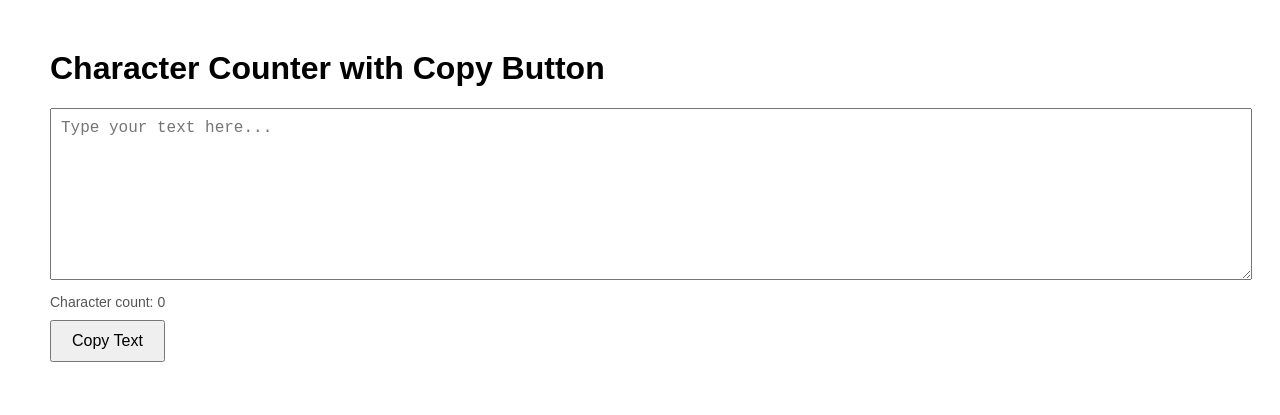
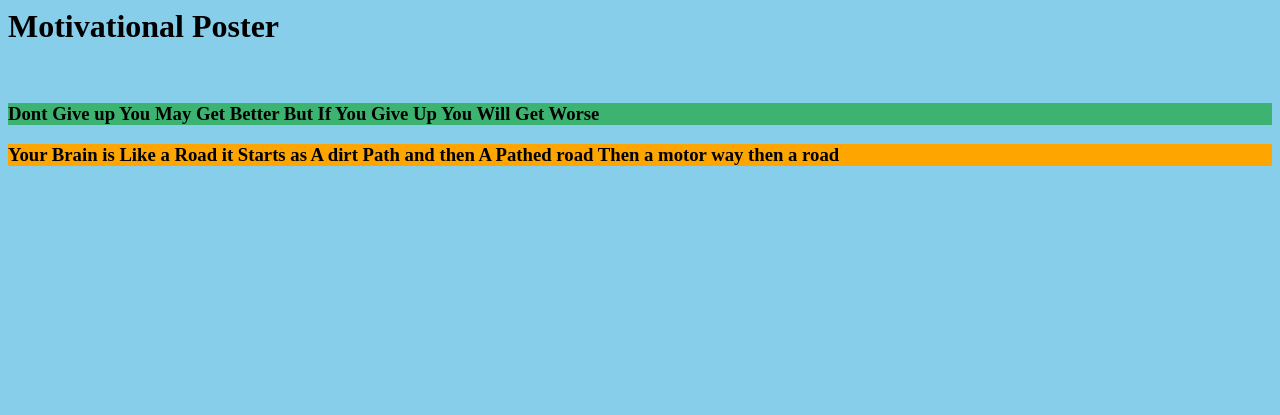
Before and after one commit to Olibot1107/Text.github.io, a plain HTML site: page Index.html in a window 1280 px wide. Drawn offline with Linux system fonts and the light colour scheme.

Commit message:
Update Index.html

```diff
--- a/Index.html
+++ b/Index.html
@@ -1,55 +1,12 @@
-<!DOCTYPE html>
-<html lang="en">
-<head>
-    <meta charset="UTF-8">
-    <meta name="viewport" content="width=device-width, initial-scale=1.0">
-    <title>Character Counter with Copy Button</title>
-    <style>
-        body {
-            font-family: Arial, sans-serif;
-            margin: 50px;
-        }
-        textarea {
-            width: 100%;
-            height: 150px;
-            padding: 10px;
-            font-size: 16px;
-            margin-bottom: 10px;
-        }
-        .counter {
-            font-size: 14px;
-            color: #555;
-            margin-bottom: 10px;
-        }
-        .copy-button {
-            padding: 10px 20px;
-            font-size: 16px;
-            cursor: pointer;
-        }
-    </style>
-</head>
+<html>
+  <style>
+    body {
+  background-color: SkyBlue;
+     }
+  </style>
 <body>
-
-    <h1>Character Counter with Copy Button</h1>
-    <textarea id="textBox" placeholder="Type your text here..."></textarea>
-    <div class="counter">Character count: <span id="charCount">0</span></div>
-    <button class="copy-button" onclick="copyText()">Copy Text</button>
-
-    <script>
-        const textBox = document.getElementById('textBox');
-        const charCount = document.getElementById('charCount');
-
-        textBox.addEventListener('input', () => {
-            charCount.textContent = textBox.value.length;
-        });
-
-        function copyText() {
-            textBox.select();
-            textBox.setSelectionRange(0, 99999); // For mobile devices
-            document.execCommand('copy');
-            alert('Text copied to clipboard!');
-        }
-    </script>
-
+   <h1>Motivational Poster</h1><br>
+   <h3 style="background-color:MediumSeaGreen;">Dont Give up You May Get Better But If You Give Up You Will Get Worse</h3>
+   <h3 style="background-color:Orange;">Your Brain is Like a Road it Starts as A dirt Path and then A Pathed road Then a motor way then a road</h3>
 </body>
 </html>
```
